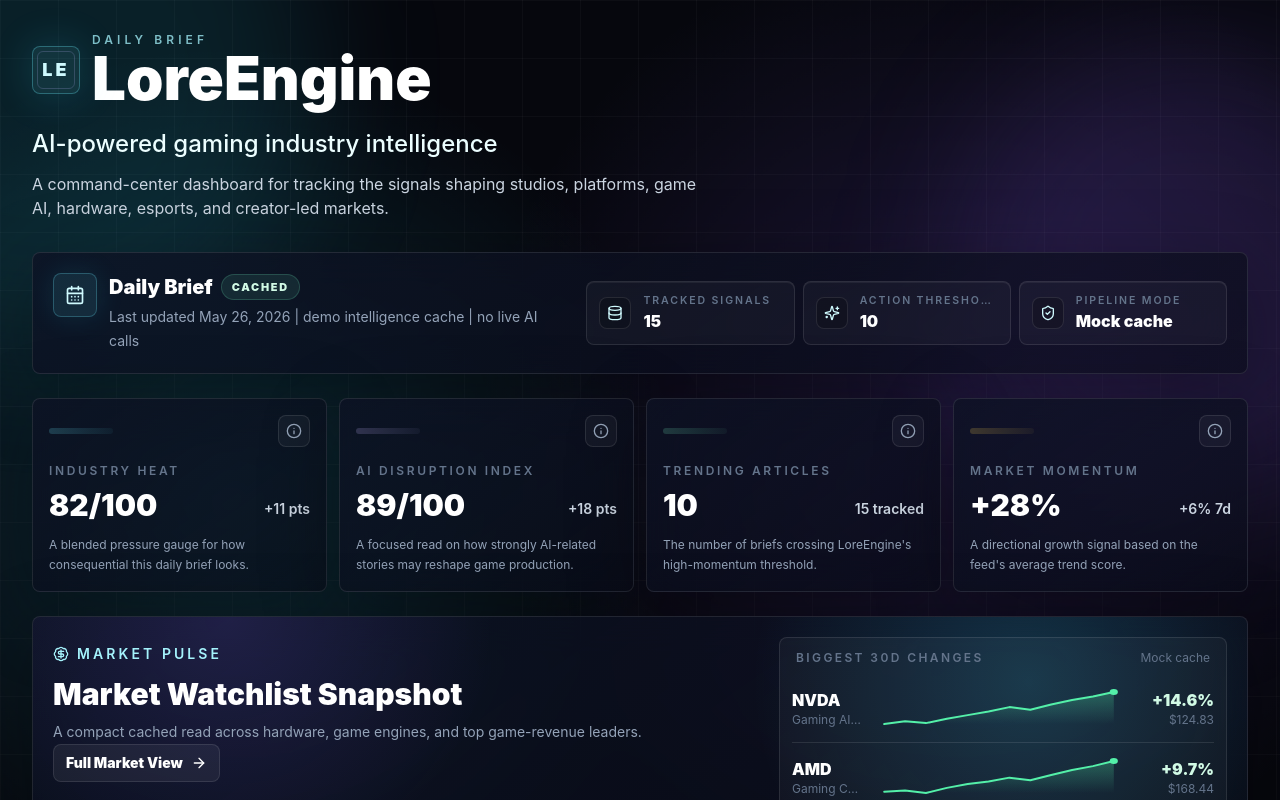
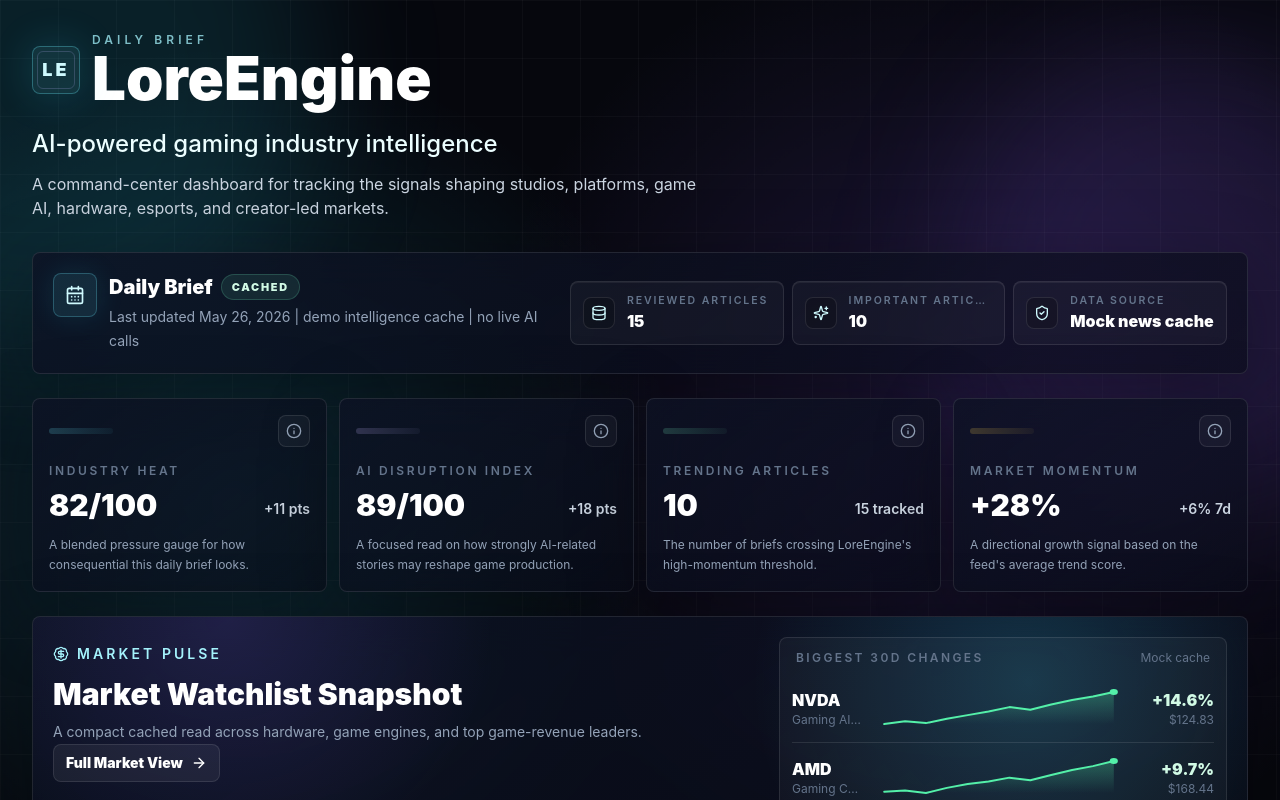
Before and after one commit to ethankim417/LoreEngine, a Next.js app: page / in a window 1280 px wide. Shown: the top 800 px of the page. Built offline with nearby package versions, Linux system fonts and the light colour scheme.

Commit message:
Clarify daily brief summary labels

```diff
--- a/components/IntelligenceDashboard.tsx
+++ b/components/IntelligenceDashboard.tsx
@@ -189,18 +189,18 @@ function DailyBriefStatus({
         <div className="grid gap-2 sm:grid-cols-3 lg:min-w-[32rem]">
           <BriefPill
             icon={<Database className="h-4 w-4" />}
-            label="Tracked signals"
+            label="Reviewed articles"
             value={articles.length.toString()}
           />
           <BriefPill
             icon={<Sparkles className="h-4 w-4" />}
-            label="Action threshold"
+            label="Important articles"
             value={trendingCount}
           />
           <BriefPill
             icon={<ShieldCheck className="h-4 w-4" />}
-            label="Pipeline mode"
-            value="Mock cache"
+            label="Data source"
+            value="Mock news cache"
           />
         </div>
       </div>
```
